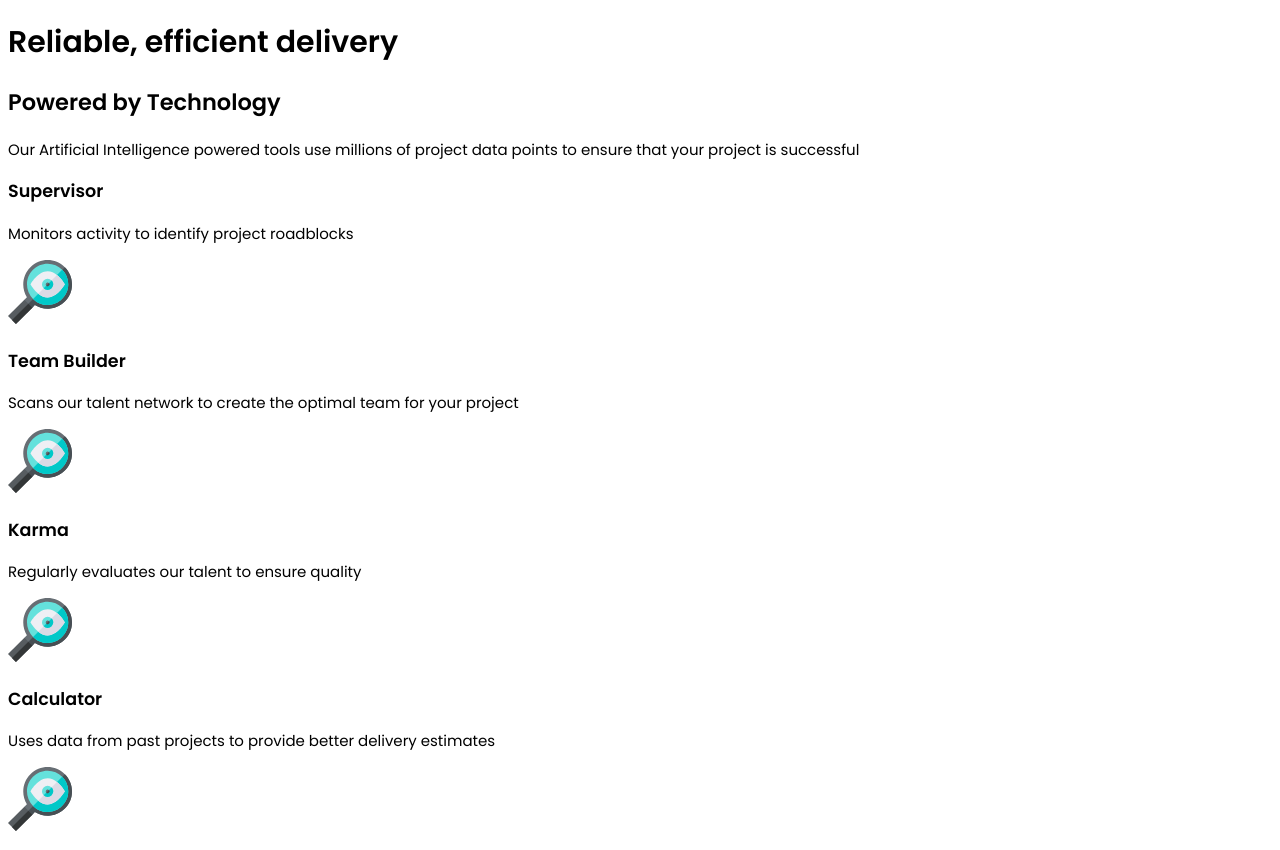
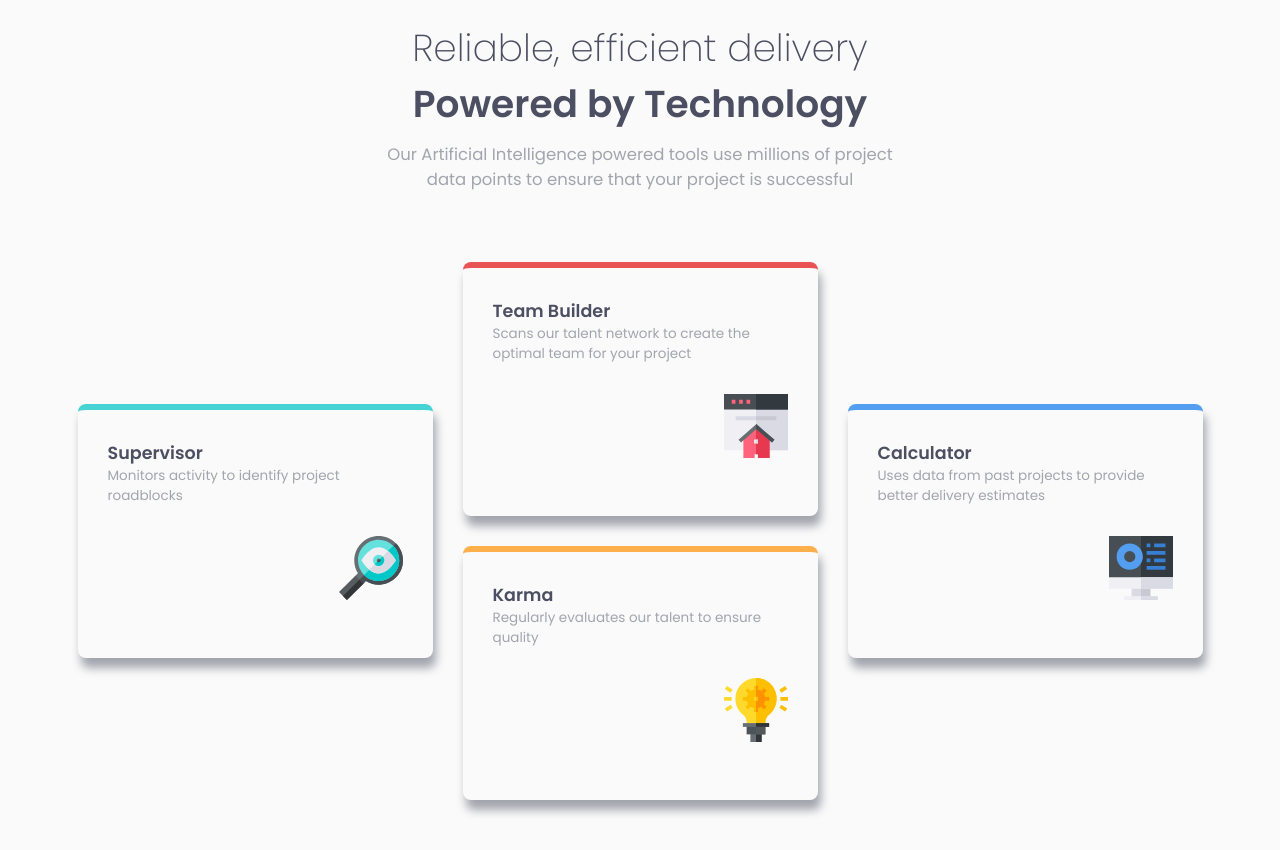
Before and after one commit to franciscocortezdev/TemplateFeatureSection, a plain HTML site: page index.html in a window 1280 px wide. Drawn offline with Linux system fonts and the light colour scheme.

Commit message:
Style done

```diff
--- a/index.html
+++ b/index.html
@@ -8,45 +8,60 @@
   <title>Feature section</title>
 </head>
 <body>
-  <header>
-    <h1>
+  <header class="Header">
+    <h1 class="Title">
       Reliable, efficient delivery
     </h1>
-    <h2>
+    <h2 class="SubTitle">
       Powered by Technology
     </h2>
-    <p>Our Artificial Intelligence powered tools use millions of project data points
-      to ensure that your project is successful
+    <p class="HDescription">Our Artificial Intelligence powered tools use millions of project data points to ensure that your project is successful
     </p>
   </header>
 
-  <div class="Card">
+  <div class="CardsContainer">
+
+    <div class="Card Card1">
       <h3 class="Feature">Supervisor</h3>
       <p class="Description">
         Monitors activity to identify project roadblocks
       </p>
+      <figure class="IconContainer">
         <img class="Icon" src="images/icon-supervisor.svg" alt="Supervisor">
+      </figure>
     </div>
-  <div class="Card">
+    <div class="CardsMiddle">
+      <div class="Card Card2">
         <h3 class="Feature">Team Builder</h3>
         <p class="Description">
           Scans our talent network to create the optimal team for your project
         </p>
-    <img class="Icon" src="images/icon-supervisor.svg" alt="Supervisor">
+        <figure class="IconContainer">
+          <img class="Icon" src="images/icon-team-builder.svg" alt="TeamBuilder">
+        </figure>
       </div>
-  <div class="Card">
+
+      <div class="Card Card3">
         <h3 class="Feature">Karma</h3>
         <p class="Description">
           Regularly evaluates our talent to ensure quality
         </p>
-    <img class="Icon" src="images/icon-supervisor.svg" alt="Supervisor">
+        <figure class="IconContainer">
+          <img class="Icon" src="images/icon-karma.svg" alt="Karma">
+        </figure>
       </div>
-  <div class="Card">
+    </div>
+
+    <div class="Card Card4">
       <h3 class="Feature">Calculator</h3>
       <p class="Description">
         Uses data from past projects to provide better delivery estimates
       </p>
-    <img class="Icon" src="images/icon-supervisor.svg" alt="Supervisor">
+      <figure class="IconContainer">
+        <img class="Icon" src="images/icon-calculator.svg" alt="Calculator">
+      </figure>
+    </div>
+
   </div>
 
 
--- a/style.css
+++ b/style.css
@@ -1,4 +1,10 @@
 @import url("https://fonts.googleapis.com/css2?family=Poppins:wght@200;400;600&display=swap");
+
+* {
+  padding: 0;
+  margin: 0;
+  box-sizing: border-box;
+}
 
 :root {
   --Red: hsl(0, 78%, 62%);
@@ -13,4 +19,111 @@
 body {
   font-family: "Poppins", sans-serif;
   font-size: 15px;
+  padding: 20px;
+  color: var(--VeryDarkBlue);
+  background-color: var(--VeryLightGray);
 }
+
+/* ------------------------------------ Header ------------------------------ */
+.Header {
+  text-align: center;
+}
+
+.Title {
+  font-size: 1.6em;
+  font-weight: 200;
+  margin: 0;
+}
+
+.SubTitle {
+  font-size: 1.6em;
+  font-weight: 600;
+  margin: 0;
+  margin-bottom: 10px;
+}
+
+.HDescription {
+  font-size: 1.1em;
+  color: var(--GrayishBlue);
+  margin-bottom: 70px;
+}
+
+/* ------------------------------------ Cards ------------------------------ */
+.CardsContainer {
+  display: grid;
+  place-content: center;
+}
+.Card {
+  padding: 30px;
+  border-radius: 8px;
+  background-color: var(--VeryLightGray);
+  box-shadow: 3px 10px 10px var(--GrayishBlue);
+  margin-bottom: 30px;
+  min-width: 310px;
+  max-width: 500px;
+  min-height: 235px;
+}
+
+.Card1 {
+  border-top: 6px solid var(--Cyan);
+}
+
+.Card2 {
+  border-top: 6px solid var(--Red);
+}
+
+.Card3 {
+  border-top: 6px solid var(--Orange);
+}
+
+.Card4 {
+  border-top: 6px solid var(--Blue);
+}
+
+.Description {
+  color: var(--GrayishBlue);
+  font-size: 0.9em;
+  margin-bottom: 30px;
+}
+.IconContainer {
+  text-align: end;
+}
+
+@media screen and (min-width: 600px) {
+  .Header {
+    max-width: 525px;
+    margin: 0 auto;
+  }
+  .Title,
+  .SubTitle {
+    font-size: 2.5em;
+  }
+}
+
+@media screen and (min-width: 780px) {
+  .CardsContainer {
+    display: grid;
+    grid-template-columns: 1fr 1fr;
+    column-gap: 30px;
+    max-width: 1035px;
+    margin: 0 auto;
+  }
+
+  .CardsMiddle {
+    grid-column: 2/3;
+    grid-row: 1/3;
+  }
+}
+
+@media screen and (min-width: 1175px) {
+  .CardsContainer {
+    display: flex;
+    justify-content: center;
+    align-items: center;
+    max-width: 1200px;
+  }
+  .Card {
+    width: 355px;
+    height: 254px;
+  }
+}
```
Lines whose indentation alone changed are shown as unchanged.
